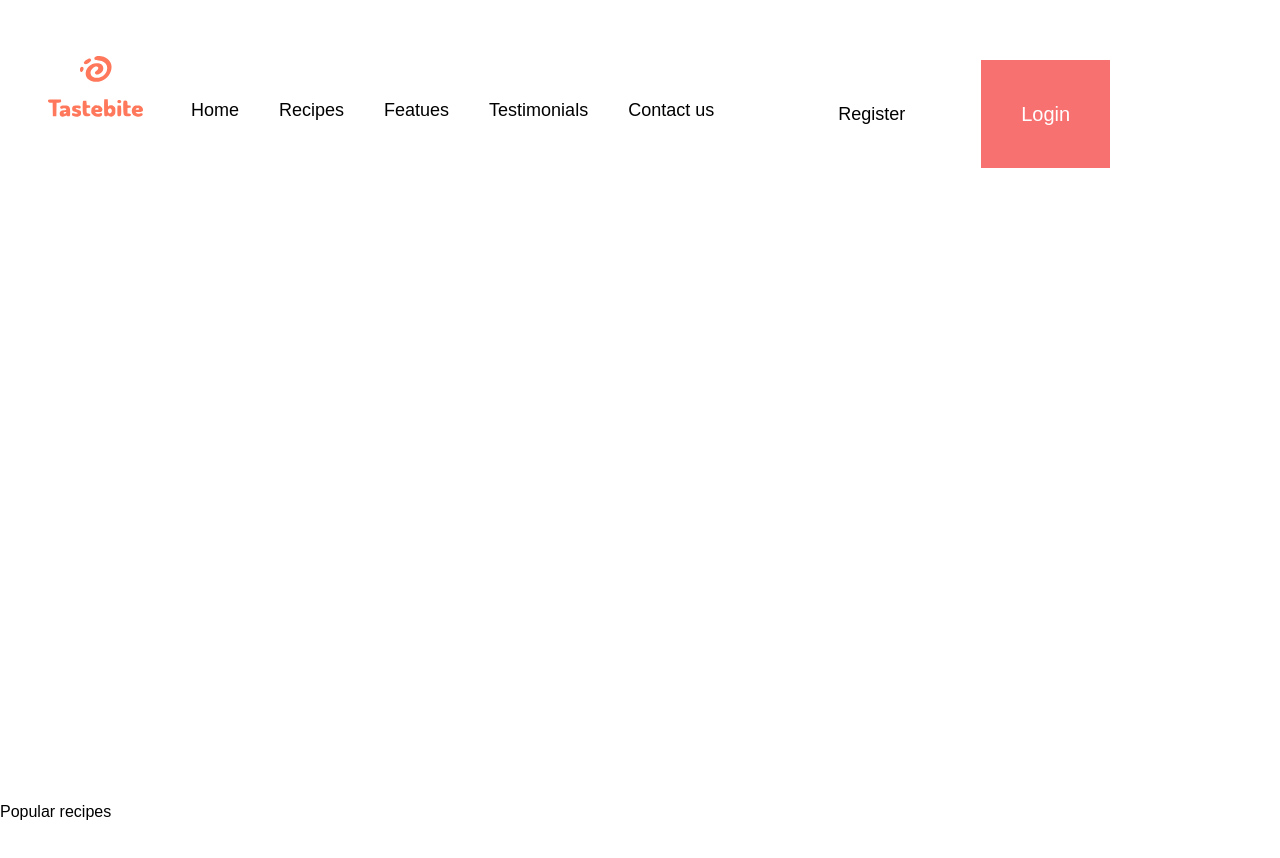
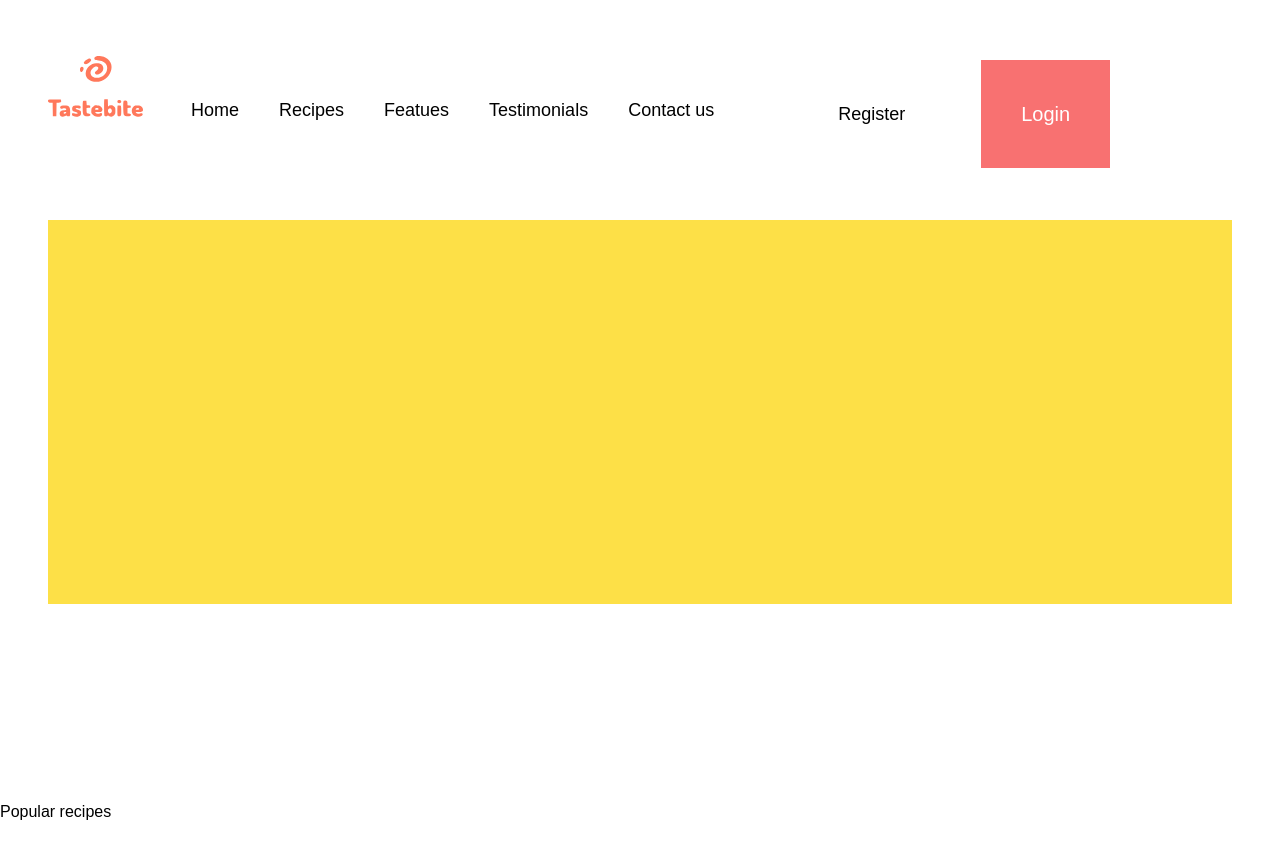
Before and after one commit to DennohKim/Tastebite-Recipe-App, a React (Create React App) app in the folder tastebite-client/: page / in a window 1280 px wide. Shown: the top 858 px of the page. Built offline with nearby package versions, Linux system fonts and the light colour scheme.

Commit message:
style:added backgroud color, height and top margin

```diff
--- a/tastebite-client/src/components/Banner.js
+++ b/tastebite-client/src/components/Banner.js
@@ -2,7 +2,7 @@ import React from 'react'
 
 export default function Banner() {
   return (
-    <div className=''>
+    <div className='bg-yellow-300 h-96 pt-8 mt-10'>
 
     </div>
   )
```
